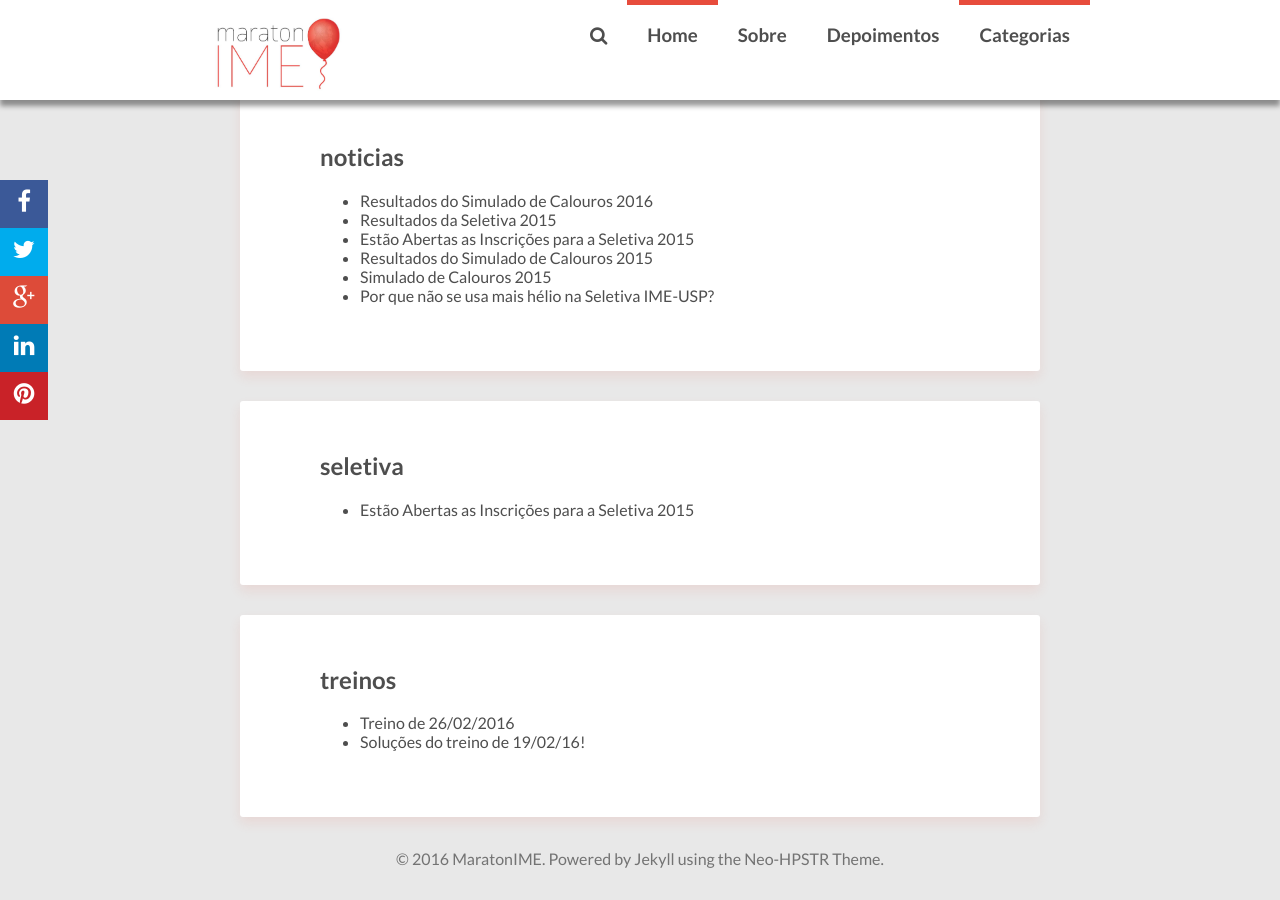
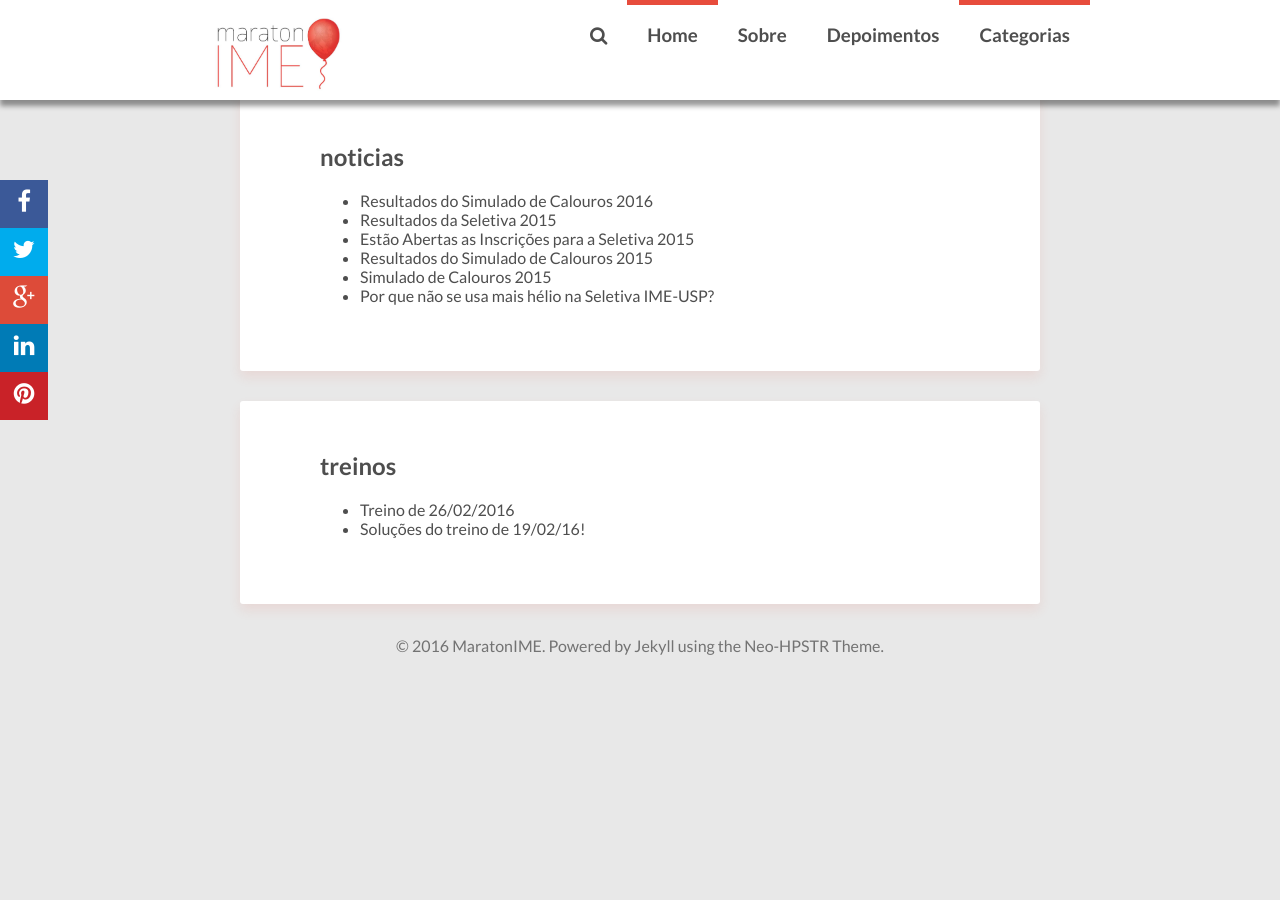
Before and after one commit to maratonusp/blog, a Jekyll site: the page built from categories/index.html, in a window 1280 px wide and 900 px high, scrolled down 1087 px. Built offline with Jekyll 4.4.1, drawn with Linux system fonts in a browser that asks for light colours; nearby versions of some CDN libraries; comment, search, counter and statistics services are not loaded; after the commit the page ends 1774 px from its top, so only the background shows below that.

Commit message:
Update from Forestry.io - _posts/2015-06-23-inscricoes-seletiva.markdown

```diff
--- a/_posts/2015-06-23-inscricoes-seletiva.markdown
+++ b/_posts/2015-06-23-inscricoes-seletiva.markdown
@@ -3,7 +3,6 @@ title: Estão Abertas as Inscrições para a Seletiva 2015
 date: '2015-06-23 21:44:00'
 layout: post
 categories:
-- seletiva
 - noticias
 ---
 
```
